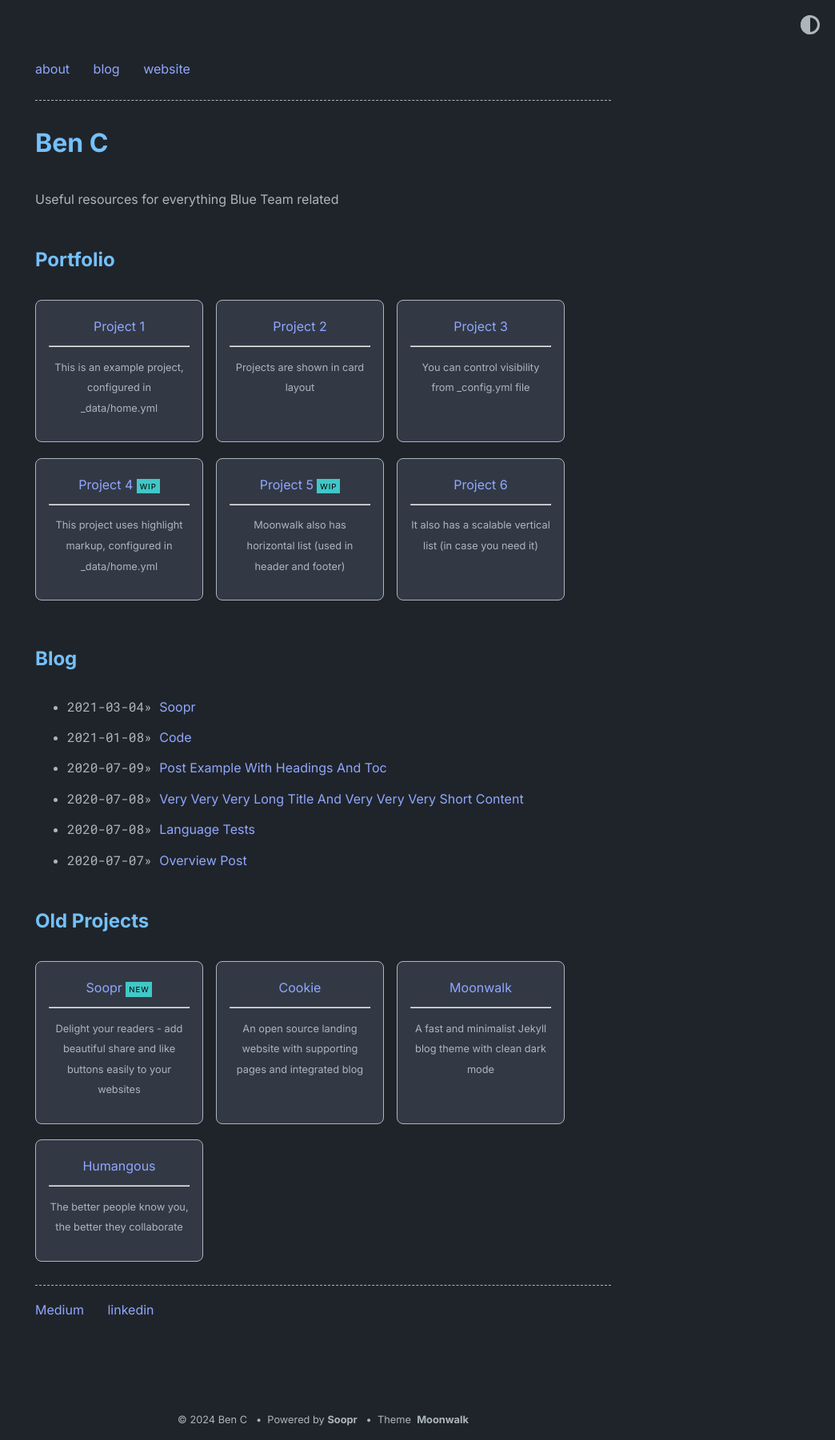
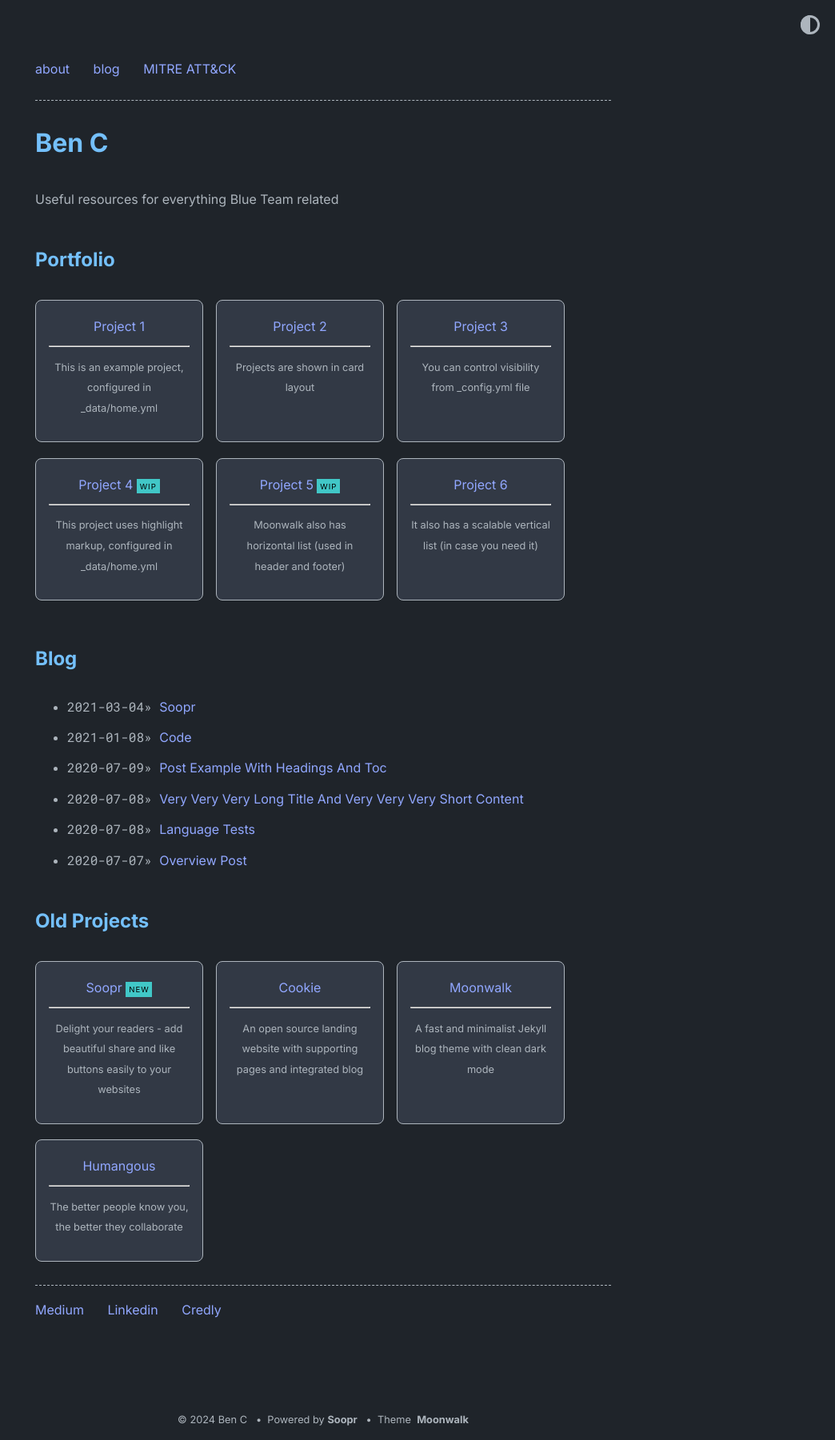
Before and after one commit to BenC-InfoSec/BenC-InfoSec.github.io, a Jekyll site: the page built from index.md, in a window 1280 px wide. Shown: the whole page at 80% size, without its empty margins (236-1280 px from the left). Built offline with Jekyll 4.4.1, drawn with Linux system fonts in a browser that asks for light colours.

Commit message:
Update home.yml

```diff
--- a/_data/home.yml
+++ b/_data/home.yml
@@ -5,8 +5,8 @@ navbar_entries:
   - title: blog
     url: blog
 
-  - title: website
-    url: https://www.abhinav.co
+  - title: MITRE ATT&CK
+    url: https://attack.mitre.org/
 
 project_entries:
   - title: Project 1
@@ -57,8 +57,11 @@ footer_entries:
   - title: Medium
     url: https://medium.com/@ben_infosec
 
-  - title: linkedin
+  - title: Linkedin
     url: https://www.linkedin.com/in/
+
+  - title: Credly
+    url: https://www.credly.com/users/
 
 misc_entries:
   - title: this is an example vertical list
```
